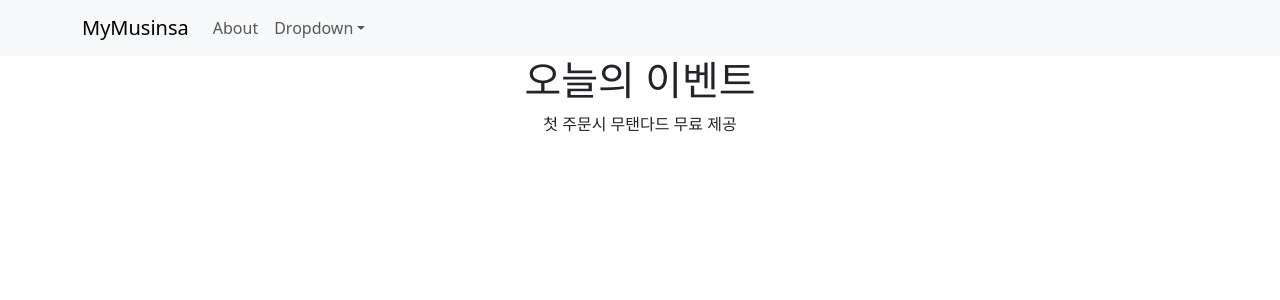
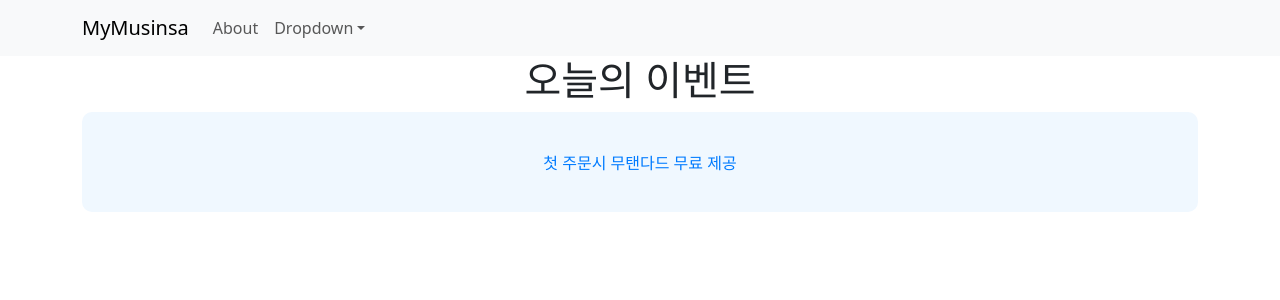
Before and after one commit to wnstndks/React, a React (Create React App) app in the folder pr2/myshop/: page /event/one in a window 1280 px wide. Shown: the top 300 px of the page. Built offline with nearby package versions, Linux system fonts and the light colour scheme.

Commit message:
event page

```diff
--- a/pr2/myshop/src/App.js
+++ b/pr2/myshop/src/App.js
@@ -7,6 +7,7 @@ import data from "./data";
 import { Routes, Route, Link, useNavigate, Outlet } from "react-router-dom";
 import Detail from "./routes/Detail.js";
 import About from "./routes/About.js";
+import Musinsa from "./routes/Musinsa.js";
 import axios from "axios";
 
 function App() {
@@ -136,7 +137,9 @@ function App() {
 
         <Route path="/detail/:id" element={<Detail shoes={shoes} />}></Route>
         <Route path="/event" element={<About />}>
-          <Route path="one" element={<div>첫 주문시 무탠다드 무료 제공</div>} />
+          <Route path="one" element={
+            <Musinsa element={shoes={shoes}}/>
+          } />
           <Route path="two" element={<div>회원가입 감사 쿠폰받기</div>} />
         </Route>
         <Route path="*" element={<div>없는페이지임</div>} />
--- a/pr2/myshop/src/routes/Detail.js
+++ b/pr2/myshop/src/routes/Detail.js
@@ -6,12 +6,12 @@ import { useState, useEffect } from "react";
 
 function Detail(props) {
   let [alert, setAlert] = useState(true);
-  let [탭, 탭변경]=useState(0);
-  let [fade, setFade]=useState('');
+  let [탭, 탭변경] = useState(0);
+  let [fade, setFade] = useState("");
 
-  useEffect(()=>{
-    setFade('end')
-  }, [탭])
+  useEffect(() => {
+    setFade("end");
+  }, [탭]);
 
   useEffect(() => {
     setTimeout(() => {
@@ -50,30 +50,40 @@ function Detail(props) {
           Order
         </button>
       </div>
-      <div style={{'height':'100px'}}/>
+      <div style={{ height: "100px" }} />
 
-      <Nav variant="pills"  defaultActiveKey="/link0">
-    <Nav.Item>
-      <Nav.Link onClick={()=>{ 탭변경(0) }} eventKey="link0">info1</Nav.Link>
-    </Nav.Item>
-    <Nav.Item>
-      <Nav.Link onClick={()=>{ 탭변경(1) }} eventKey="link1">info2</Nav.Link>
-    </Nav.Item>
-</Nav>
-      <TabContent className={`${styles.start} ${styles.end}`} 탭={탭}/>
+      <Nav variant="pills" defaultActiveKey="/link0">
+        <Nav.Item>
+          <Nav.Link
+            onClick={() => {
+              탭변경(0);
+            }}
+            eventKey="link0"
+          >
+            info1
+          </Nav.Link>
+        </Nav.Item>
+        <Nav.Item>
+          <Nav.Link
+            onClick={() => {
+              탭변경(1);
+            }}
+            eventKey="link1"
+          >
+            info2
+          </Nav.Link>
+        </Nav.Item>
+      </Nav>
+      <TabContent className={`${styles.start} ${styles.end}`} 탭={탭} />
     </div>
   );
 }
-function TabContent(props){
-  if (props.탭 === 0){
-    return <div>
-
-      수정중
-
-    </div>
+function TabContent(props) {
+  if (props.탭 === 0) {
+    return <div>수정중</div>;
   }
-  if (props.탭 === 1){
-    return <div>내용1</div>
+  if (props.탭 === 1) {
+    return <div>수정중2</div>;
   }
 }
 export default Detail;
--- /dev/null
+++ b/pr2/myshop/src/routes/Musinsa.js
@@ -0,0 +1,25 @@
+import { useParams } from "react-router-dom";
+import { NavDropdown, Navbar, Container, Nav } from "react-bootstrap";
+import styled from "styled-components";
+import styles from "./Detail.module.css";
+import { useState, useEffect } from "react";
+
+function Musinsa(props) {
+  let [alert, setAlert] = useState(true);
+
+  useEffect(() => {
+    setTimeout(() => {
+      setAlert(false);
+    }, 10000);
+  }, []);
+
+  return (
+    <div className="container">
+      {alert == true ? (
+        <div className="alert alert-warning" style={{"backgroundColor":"#F0F8FF","color":"#007bff","border":"none","border-radius":"10px","height":"100px","lineHeight":"70px"}}>첫 주문시 무탠다드 무료 제공</div>
+      ) : null}
+    </div>
+  );
+}
+
+export default Musinsa;
```
Also changed, not shown: pr2/myshop/src/routes/Detail.module.css (line endings or trailing spaces), 1 other file (tests, documents, lock files or other folders).
